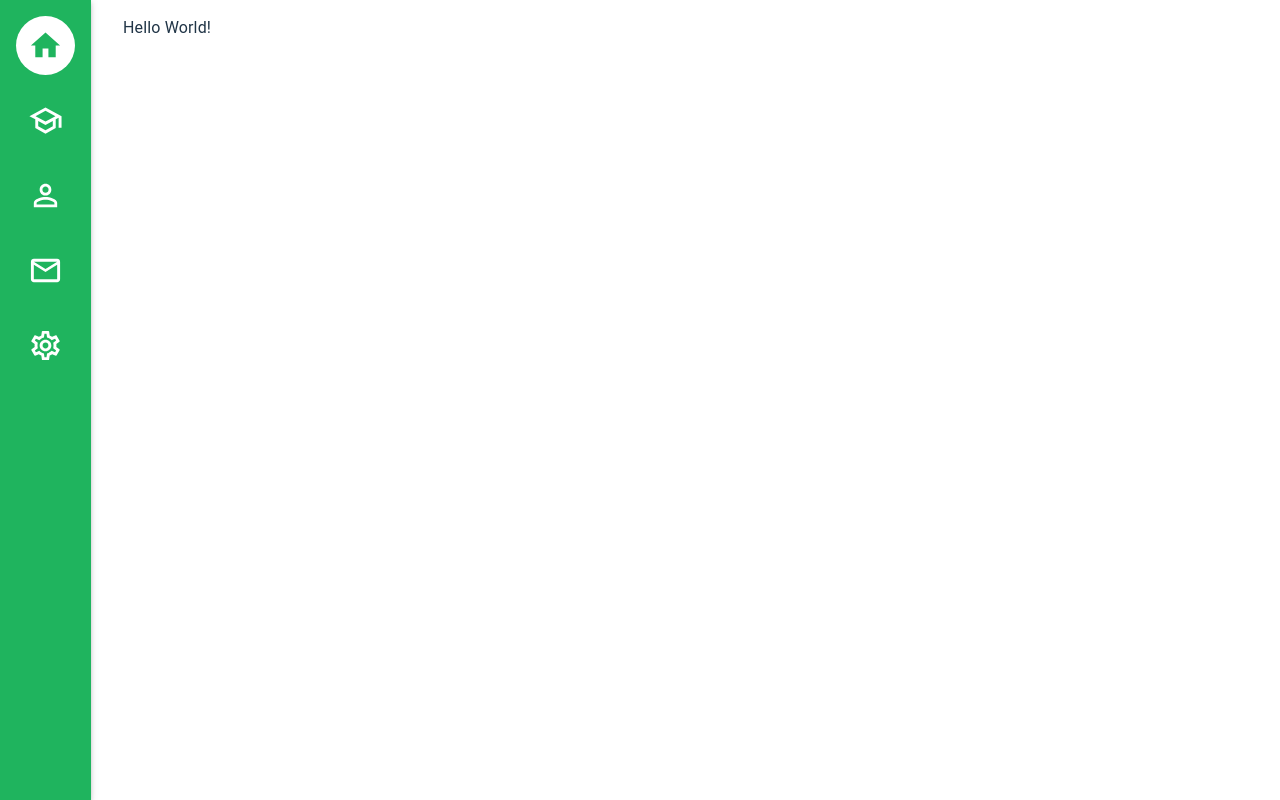
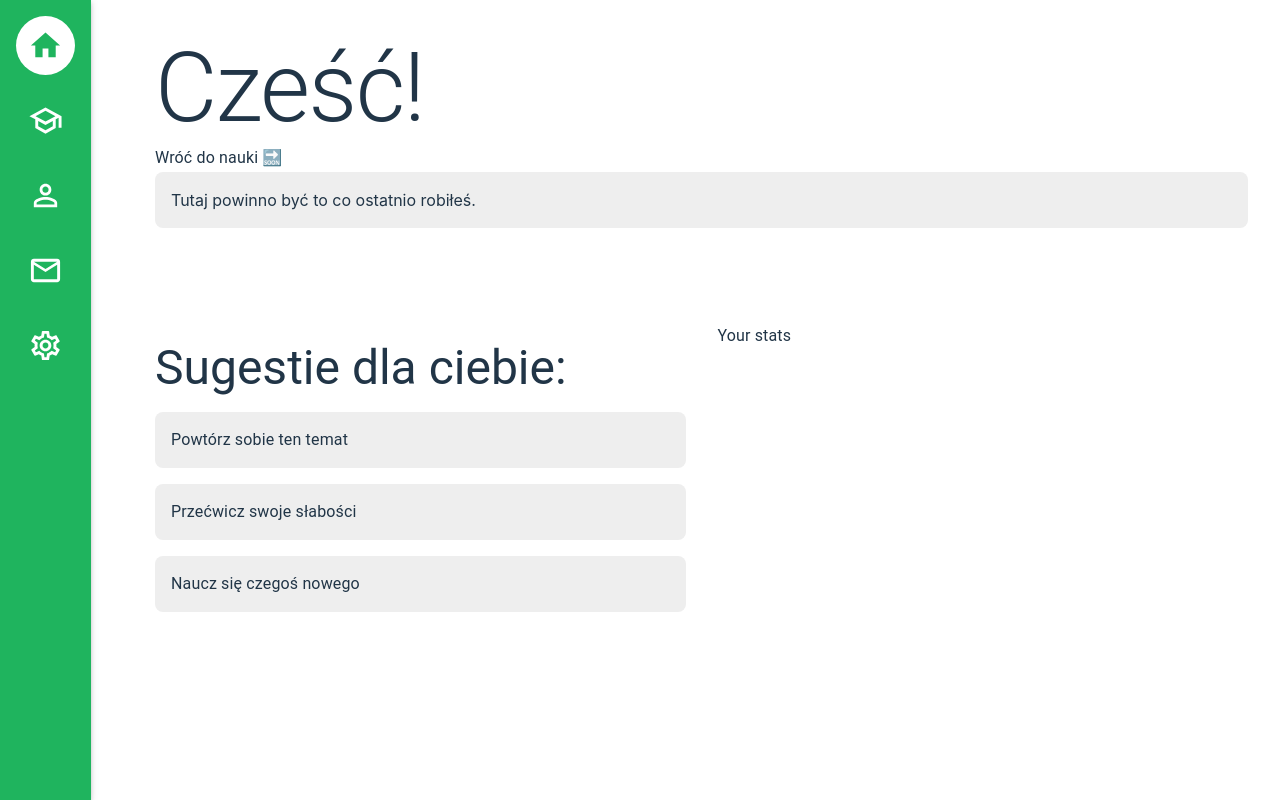
Before and after one commit to EdutieProject/edutie-frontend, a React (Vite) app in the folder edutie-frontend/: page / in a window 1280 px wide. Built offline with nearby package versions, Linux system fonts and the light colour scheme.

Commit message:
Minor changes

```diff
--- a/edutie-frontend/src/components/EdutiePaper.jsx
+++ b/edutie-frontend/src/components/EdutiePaper.jsx
@@ -1,8 +1,8 @@
 import { Button, Grid, Paper, Typography } from "@mui/material";
 
 
-
-
+//// do not use this or fix this component
+// ??????????? wtf
 export default function EdutiePaper({ img, imgWidth, imgHeight, mt, padding, height, width, itemTitle, itemSubTitle})
 {
    return(
--- a/edutie-frontend/src/components/Global/NavBar.jsx
+++ b/edutie-frontend/src/components/Global/NavBar.jsx
@@ -1,5 +1,4 @@
 import * as React from 'react';
-import Typography from '@mui/material/Typography';
 import { Box, IconButton, useTheme } from '@mui/material';
 import HomeIcon from '@mui/icons-material/Home';
 import SchoolIcon from '@mui/icons-material/School';
@@ -8,7 +7,6 @@ import PersonOutlineIcon from '@mui/icons-material/PersonOutline';
 import PersonIcon from '@mui/icons-material/Person';
 import EmailIcon from '@mui/icons-material/Email';
 import SettingsIcon from '@mui/icons-material/Settings';
-import MeetingRoomOutlinedIcon from '@mui/icons-material/MeetingRoomOutlined';
 import { useDispatch, useSelector } from 'react-redux'
 import HomeOutlinedIcon from '@mui/icons-material/HomeOutlined';
 import MailOutlineIcon from '@mui/icons-material/MailOutline';
@@ -58,9 +56,9 @@ const navElements = [
     },
     href: '/signin',
   }
-]
+];
 
-//TODO: merge this into the navbar component
+//TODO: how about merging this into the navbar component ?
 function NavElement({item}) {
   const dispatch = useDispatch();
   const navigate = useNavigate();
--- a/edutie-frontend/src/pages/Home.jsx
+++ b/edutie-frontend/src/pages/Home.jsx
@@ -1,11 +1,84 @@
-import { Typography } from "@mui/material";
+import { Typography, Grid, Box, useTheme } from "@mui/material";
 import NavLayout from "./layout/NavLayout";
 
-export default function Home() {
-    //TODO restore git pre-merge state.
-    return (
-        <NavLayout>
-            <Typography>Hello World!</Typography>
-        </NavLayout>
+
+const suggestedElements = [
+    {
+        id: 1,
+        title: "Powtórz sobie ten temat",
+        paperTitle: "Matematyka Dyskretna",
+        paperSubTitle: "by Włodzimierz Chudy"
+    },
+    {
+        id: 2,
+        title: "Przećwicz swoje słabości",
+        paperTitle: "Fizyka Kinematyka",
+        paperSubTitle: "by Włodzimierz Chudy"
+    },
+    {
+        id:3,
+        title: "Naucz się czegoś nowego",
+        paperTitle: "Fizyka Jądrowa",
+        paperSubTitle: "by Włodzimierz Chudy"
+    }
+]
+
+function Tile({children}) {
+    const theme = useTheme();
+
+    return(
+    <Box sx={{
+        background: theme.palette.grey[200], //CHANGE TO STH LIKE "SURFACE"
+        padding: theme.spacing(2),
+        borderRadius: 2
+    }}>
+        { children }
+    </Box>
+    )
+}
+
+export default function Home()
+{
+    const theme = useTheme();
+
+    const styles = {
+        suggestionBox: {
+            display: "flex",
+            flexDirection: "column",
+            gap: theme.spacing(2)
+        }
+    }
+
+    return(
+            <NavLayout>
+                <Grid container
+                rowGap={theme.spacing(8)}
+                >
+                    <Grid item xs={12} padding={theme.spacing(2)}>
+                            <Typography variant="h1"> Cześć! </Typography>
+                            <Typography variant="subtitle1"> Wróć do nauki 🔜 </Typography>
+                            <Tile>
+                                <Typography variant="body">Tutaj powinno być to co ostatnio robiłeś.</Typography>
+                            </Tile>
+                    </Grid>
+                    <Grid item xs={12} sm={6} padding={theme.spacing(2)}>
+                        <Typography variant="h3" marginY={theme.spacing(2)}>
+                            Sugestie dla ciebie:
+                        </Typography>
+                        <Box sx={styles.suggestionBox}>
+                        {
+                            suggestedElements.map((item) =>
+                                <Tile>
+                                    <Typography>{item.title}</Typography>
+                                </Tile>
+                            )
+                        }
+                        </Box>
+                    </Grid>
+                    <Grid item xs={12} sm={6} padding={theme.spacing(2)}>
+                        <Typography>Your stats</Typography>
+                    </Grid>
+                </Grid>
+            </NavLayout>
     );
 }
--- a/edutie-frontend/src/pages/layout/NavLayout.jsx
+++ b/edutie-frontend/src/pages/layout/NavLayout.jsx
@@ -1,10 +1,10 @@
-import { Typography, Grid, useMediaQuery, useTheme, Container, Box } from "@mui/material";
+import { useTheme, Container, Box } from "@mui/material";
 import NavBar from "../../components/Global/NavBar";
 
 
 export default function NavLayout({ children }){
-    const isHeightSmall = useMediaQuery("(min-height: 550px)");
-    const isWidthSmall = useMediaQuery("(min-width: 600px)");
+    // const isHeightSmall = useMediaQuery("(min-height: 550px)"); adjust imports
+    // const isWidthSmall = useMediaQuery("(min-width: 600px)");
     const theme = useTheme();
 
     const styles = {
@@ -12,7 +12,7 @@ export default function NavLayout({ children }){
             display: "flex",
             flexDirection: "row",
             justifyItems: "stretch",
-            gap: theme.spacing(2) //TODO: rethink whether gap is needed here
+            gap: theme.spacing(4)
         },
         contentBox: {
             flexGrow: 1,
@@ -20,27 +20,7 @@ export default function NavLayout({ children }){
         }
     };
 
-    const responsiveNav = () => {
-        if(isHeightSmall && !isWidthSmall){
-            return <Typography>Mała szerokość</Typography>
-        }
-        else if(isWidthSmall && !isHeightSmall){
-            return <Typography>Mała wysokość</Typography>
-        }
-
-        return <NavBar/>
-    };
-
     return(
-                            // merge those into style class and then into sx={styles.screenBox}
-            // <Grid container direction='row' gap={theme.spacing(1)} padding={0}>
-            //     <Grid item xs={1}>
-            //         { responsiveNav() }
-            //     </Grid>
-            //     <Grid item xs={10} sm={8} md={10}>
-            //         { children }
-            //     </Grid>
-            // </Grid>
             <Container maxWidth={false} disableGutters sx={{...styles.screenBox, }}>
                 <NavBar/>
                 <Box sx={styles.contentBox}>
```
Also changed, not shown: edutie-frontend/src/components/Circle.jsx (deleted, +0 -69 lines), edutie-frontend/src/components/Welcome.jsx (deleted, +0 -44 lines).
